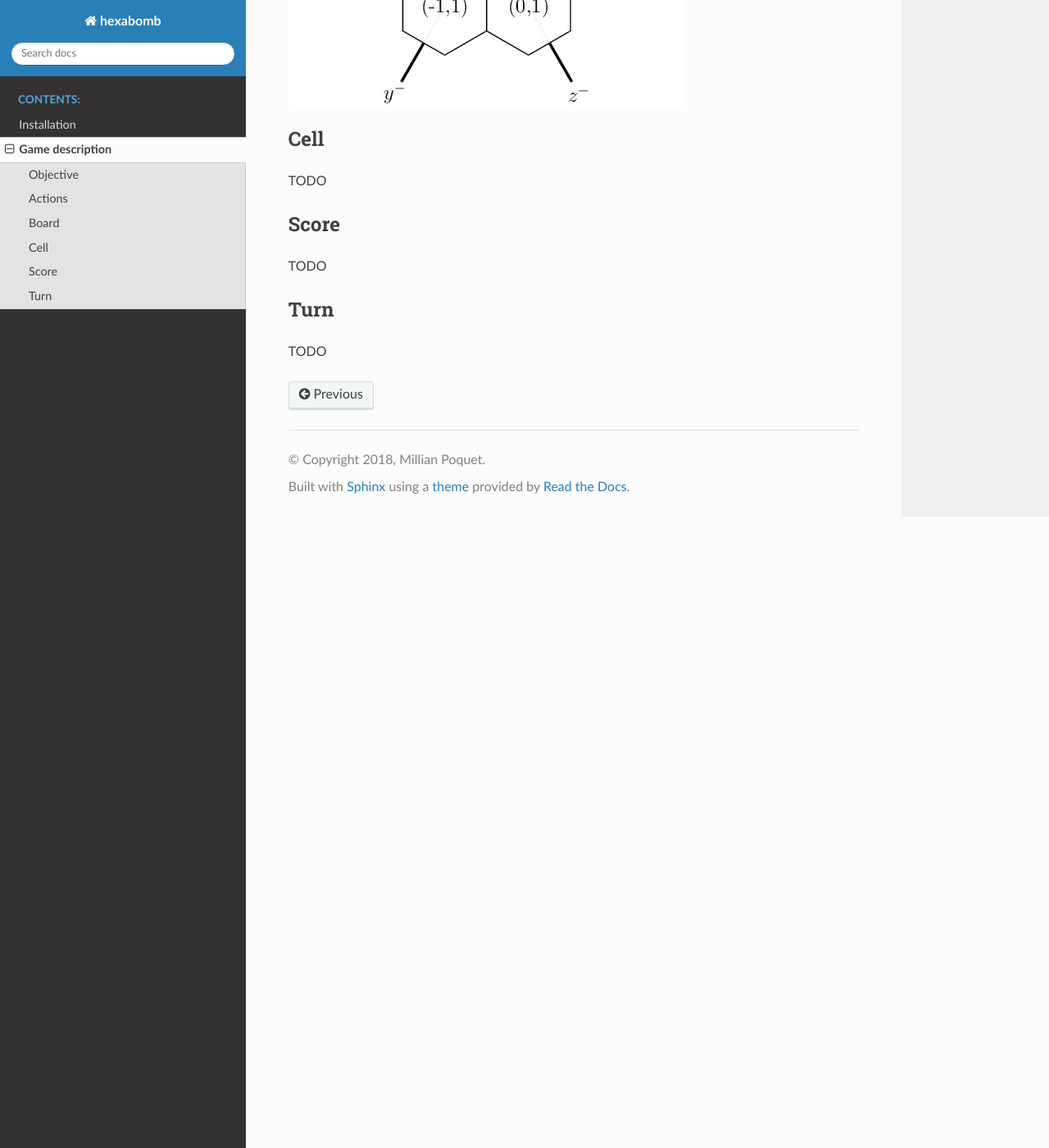
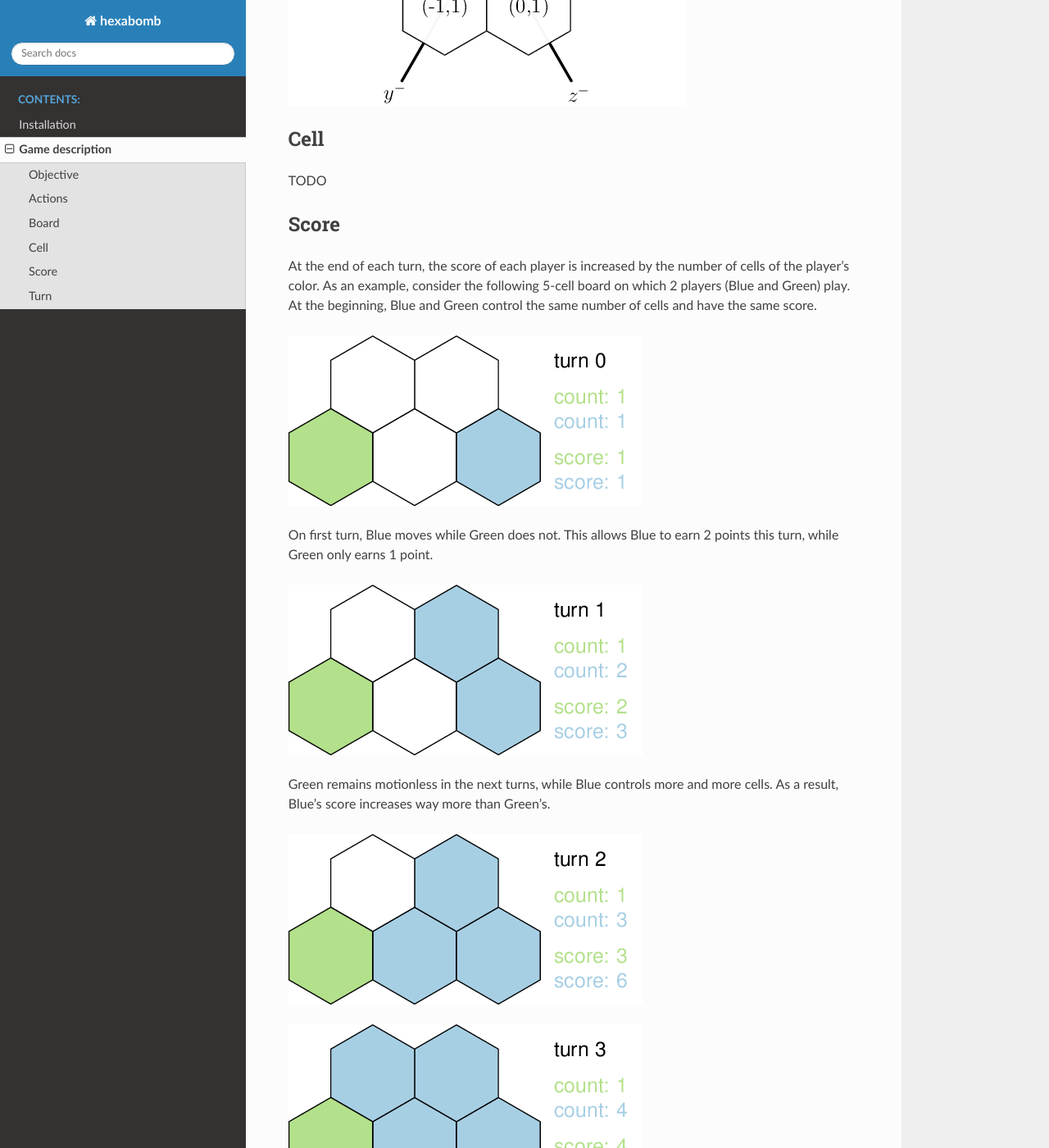
Before and after one commit to netorcai/hexabomb, a Sphinx documentation site: the page built from docs/game.rst, in a window 1280 px wide and 1400 px high, scrolled down 1309 px. Shown: the whole window at 82% size. Built offline with Sphinx 7.4.7 and the Read the Docs theme 2.0.0, drawn with Linux system fonts in a browser that asks for light colours.

Commit message:
[doc] rtd: score (+fixes)

```diff
--- a/docs/game.rst
+++ b/docs/game.rst
@@ -51,8 +50,8 @@ Furthermore, going into a direction always results in the same coordinate transf
 
 
 .. image:: img/offsets.png
-   :width: 484px
-   :alt: alternate text
+   :scale: 100 %
+   :alt: coordinates transformations
 
 Cell
 ----
@@ -60,7 +59,32 @@ TODO
 
 Score
 -----
-TODO
+At the end of each turn, the score of each player is increased by the number of
+cells of the player's color.
+As an example, consider the following 5-cell board on which 2 players (Blue and Green) play.
+At the beginning, Blue and Green control the same number of cells and have the same score.
+
+.. image:: img/score_turn0.png
+   :scale: 100 %
+   :alt: score turn 0
+
+On first turn, Blue moves while Green does not.
+This allows Blue to earn 2 points this turn, while Green only earns 1 point.
+
+.. image:: img/score_turn1.png
+   :scale: 100 %
+   :alt: score turn 1
+
+Green remains motionless in the next turns, while Blue controls more and more cells.
+As a result, Blue's score increases way more than Green's.
+
+.. image:: img/score_turn2.png
+   :scale: 100 %
+   :alt: score turn 2
+
+.. image:: img/score_turn3.png
+   :scale: 100 %
+   :alt: score turn 3
 
 Turn
 ----
```
Also changed, not shown: other parts of docs/game.rst (+0 -1 lines).
